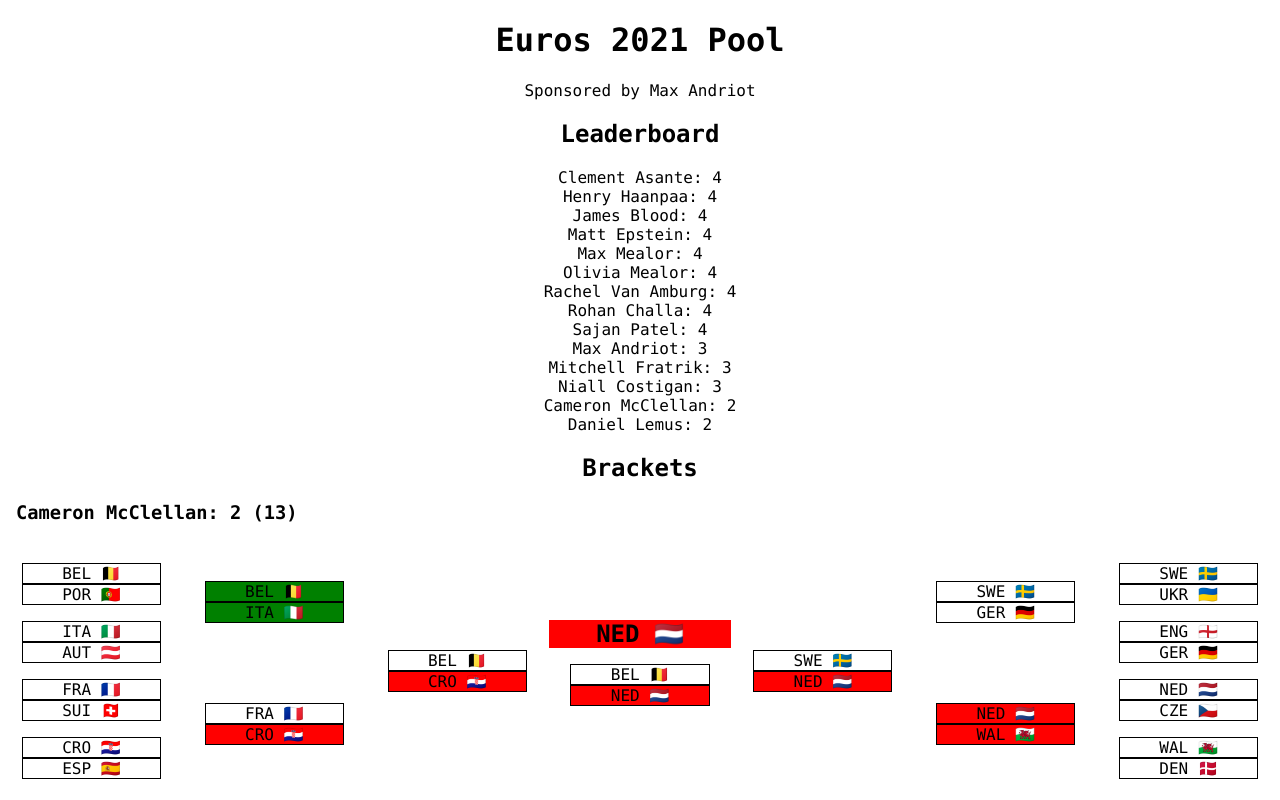
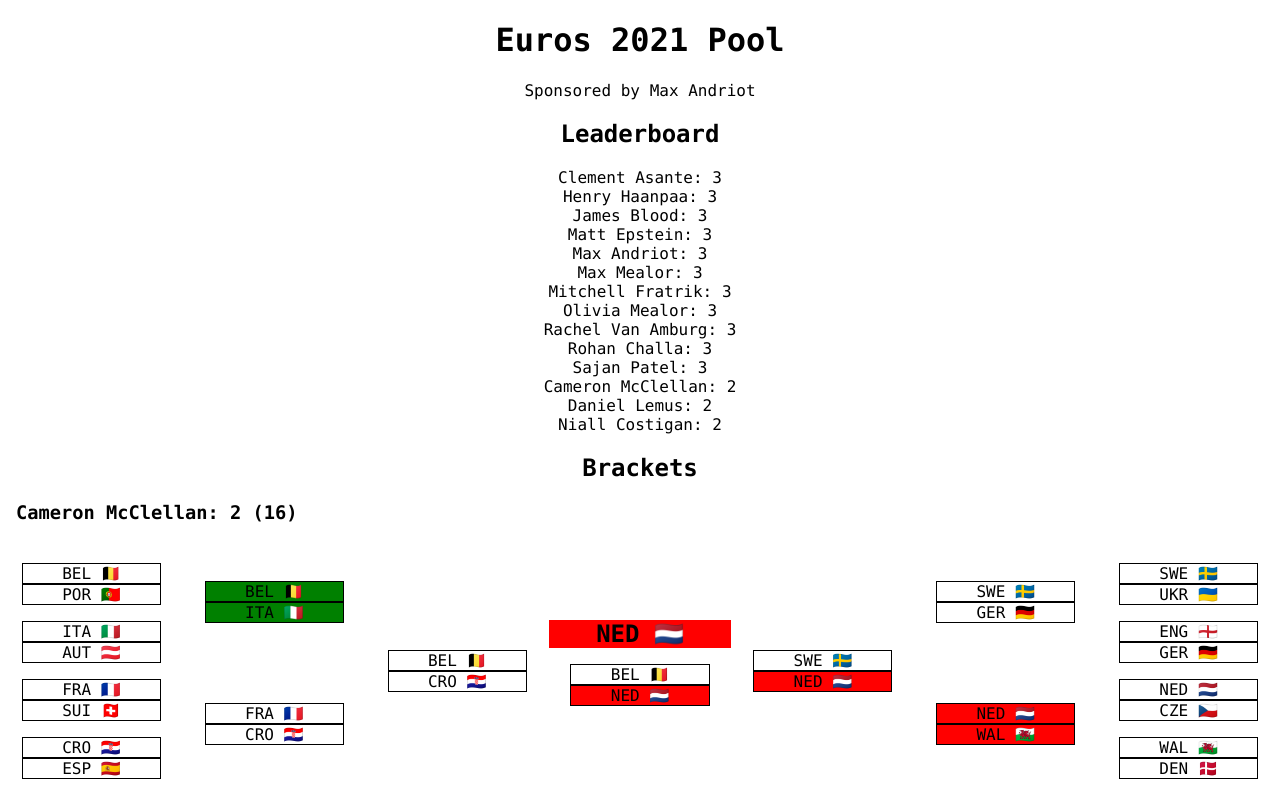
Before and after one commit to ridersofrohan/euros-2021-bracket, a React (Create React App) app: page / in a window 1280 px wide. Shown: the top 800 px of the page. Built offline with nearby package versions, Linux system fonts and the light colour scheme.

Commit message:
undo spain

```diff
--- a/src/App.js
+++ b/src/App.js
@@ -21,18 +21,18 @@ function App() {
   };
 
   const teamsStillIn = {
-    "POR": false, "AUT": false, "NED": false, "WAL": false, "CRO": false,
-    "FRA": true, "SUI": true, "SWE": true, "UKR": true, "ENG": true, "GER": true,
-    "BEL": true, "ITA": true, "ESP": true,
+    "POR": false, "AUT": false, "NED": false, "WAL": false,
+    "FRA": true, "SUI": true, "CRO": true, "ESP": true, "SWE": true, "UKR": true, "ENG": true, "GER": true,
+    "BEL": true, "ITA": true,  "CZE": true, "DEN": true,
   };
 
   const matches = [
     [
-      [{h: "BEL", a: "POR", w: "BEL"}, {h: "ITA", a: "AUT", w: "ITA"}, {h: "FRA", a: "SUI", w: ""}, {h: "CRO", a: "ESP", w: "ESP"}],
+      [{h: "BEL", a: "POR", w: "BEL"}, {h: "ITA", a: "AUT", w: "ITA"}, {h: "FRA", a: "SUI", w: ""}, {h: "CRO", a: "ESP", w: ""}],
       [{h: "SWE", a: "UKR", w: ""}, {h: "ENG", a: "GER", w: ""}, {h: "NED", a: "CZE", w: "CZE"}, {h: "WAL", a: "DEN", w: "DEN"}],
     ],
     [
-      [{h: "BEL", a: "ITA", w: ""}, {h: "", a: "ESP", w: ""}],
+      [{h: "BEL", a: "ITA", w: ""}, {h: "", a: "", w: ""}],
       [{h: "", a: "", w: ""}, {h: "CZE", a: "DEN", w: ""}],
     ],
     [
@@ -366,6 +366,7 @@ function App() {
             }
             awayPick = pick.bracket[i-1][j+1][k];
             if (matches[i][j][k].a !== "") {
+              console.log(awayPick);
               awayClass = matches[i][j][k].a === awayPick ? "correct" : "wrong";
             } else {
               awayClass = teamsStillIn[awayPick] ? "" : "wrong";
```
